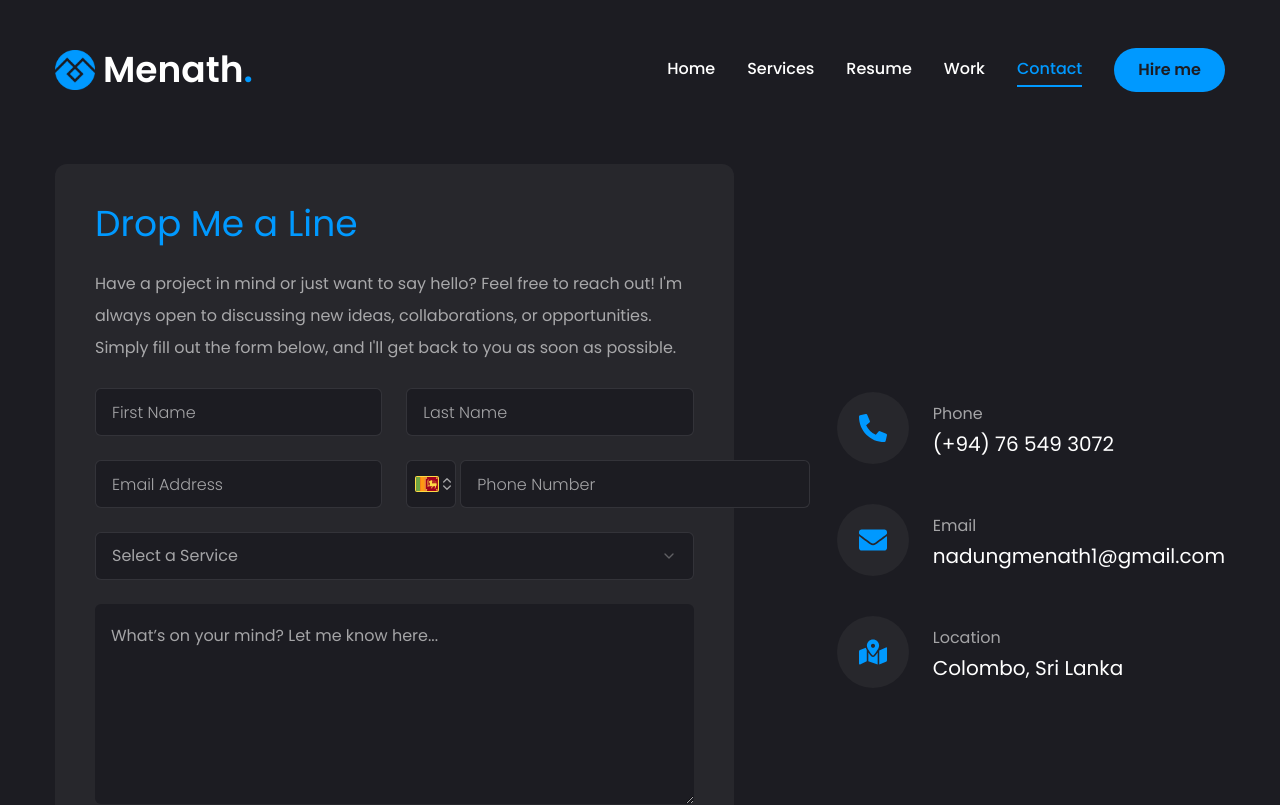
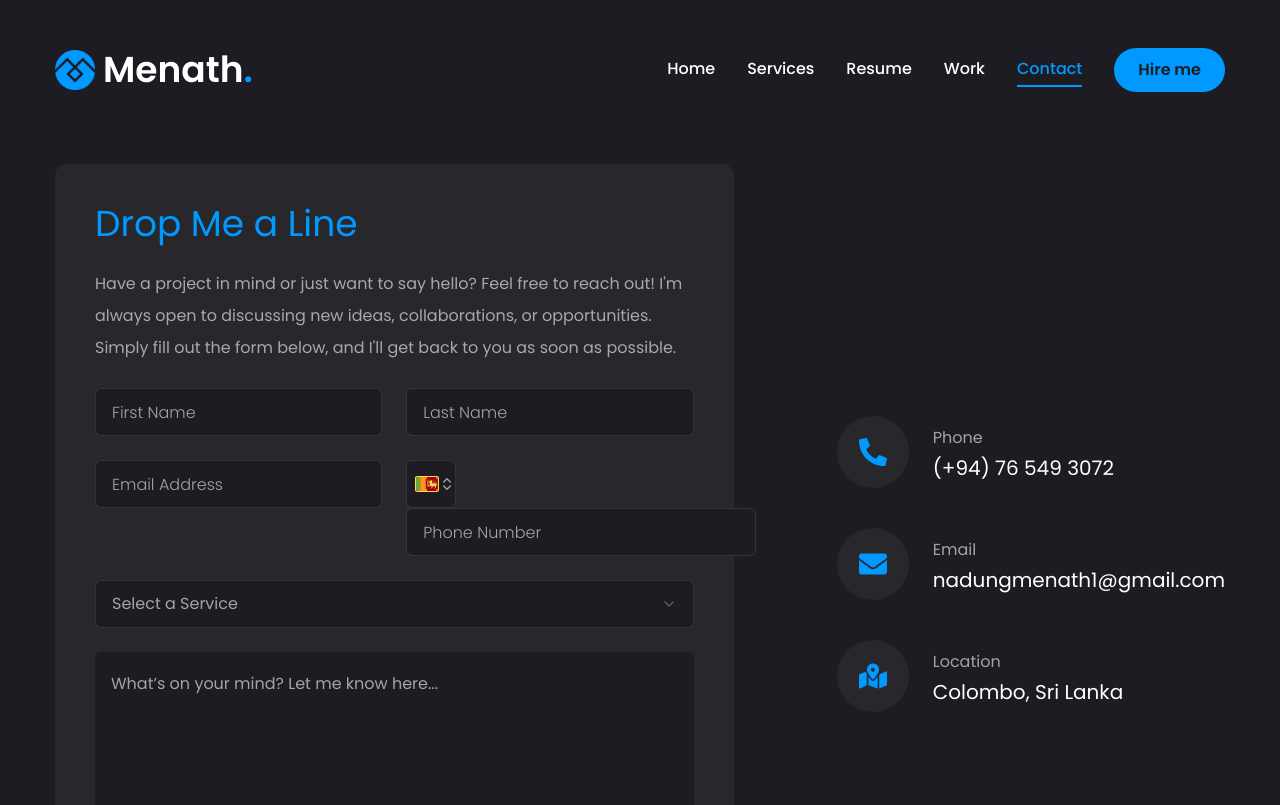
Before and after one commit to MenathNDGD/menath-portfolio, a Next.js app: page /contact in a window 1280 px wide. Shown: the top 805 px of the page. Built offline with nearby package versions, Linux system fonts and the light colour scheme.

Commit message:
Modify the contact page

```diff
--- a/app/contact/page.jsx
+++ b/app/contact/page.jsx
@@ -131,6 +131,7 @@ const Contact = () => {
                   placeholder="Phone Number"
                   value={formData.phone}
                   onChange={(phone) => setFormData({ ...formData, phone })}
+                  className="flex flex-wrap items-center"
                   required
                 />
               </div>
```
